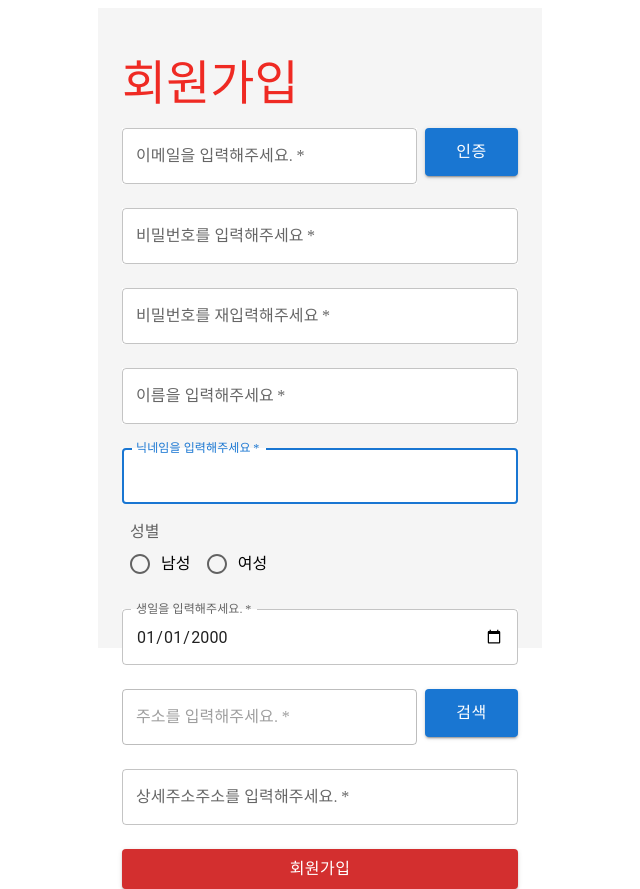
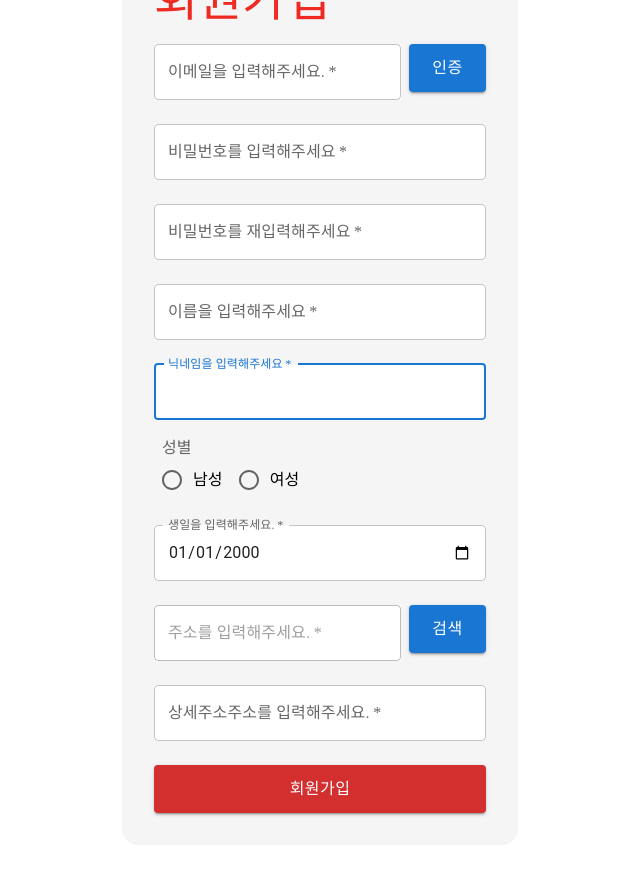
Before and after one commit to ehddn5252/AbuyZ, a Next.js app in the folder front/: page /signup in a window 1280 px wide. Shown: the whole page, without its empty margins (320-960 px from the left). After the commit the page ends 845 px from the top, so only its background shows below. Built offline with nearby package versions, Linux system fonts and the light colour scheme; a web font is replaced by a local one.

Commit message:
:lipstick: signup  page 중앙정렬

```diff
--- a/front/pages/signup.js
+++ b/front/pages/signup.js
@@ -11,19 +11,28 @@
 import FormControlLabel from "@mui/material/FormControlLabel";
 import FormControl from "@mui/material/FormControl";
 import FormLabel from "@mui/material/FormLabel";
+import Box from "@mui/material/Box";
 
 export default function Signup() {
   return (
-    <div>
-      <Container
-        component="main"
-        maxWidth="xs"
+    <Container
+      component="main"
+      maxWidth="xs"
+      sx={{
+        display: "flex",
+        alignItems: "center",
+        height: "100vh",
+      }}
+    >
+      <Box
         sx={{
-          padding: "3rem",
           display: "flex",
-          height: "80vh",
           flexDirection: "column",
           backgroundColor: "#F5F5F5",
+          borderRadius: "1rem",
+          width: "100%",
+          padding: 4,
+          paddingTop: 0,
         }}
       >
         <Typography component="h1" variant="h3" sx={{ color: "#EF2A23" }}>
@@ -161,7 +170,7 @@
         >
           회원가입
         </Button>
-      </Container>
-    </div>
+      </Box>
+    </Container>
   );
 }
```
